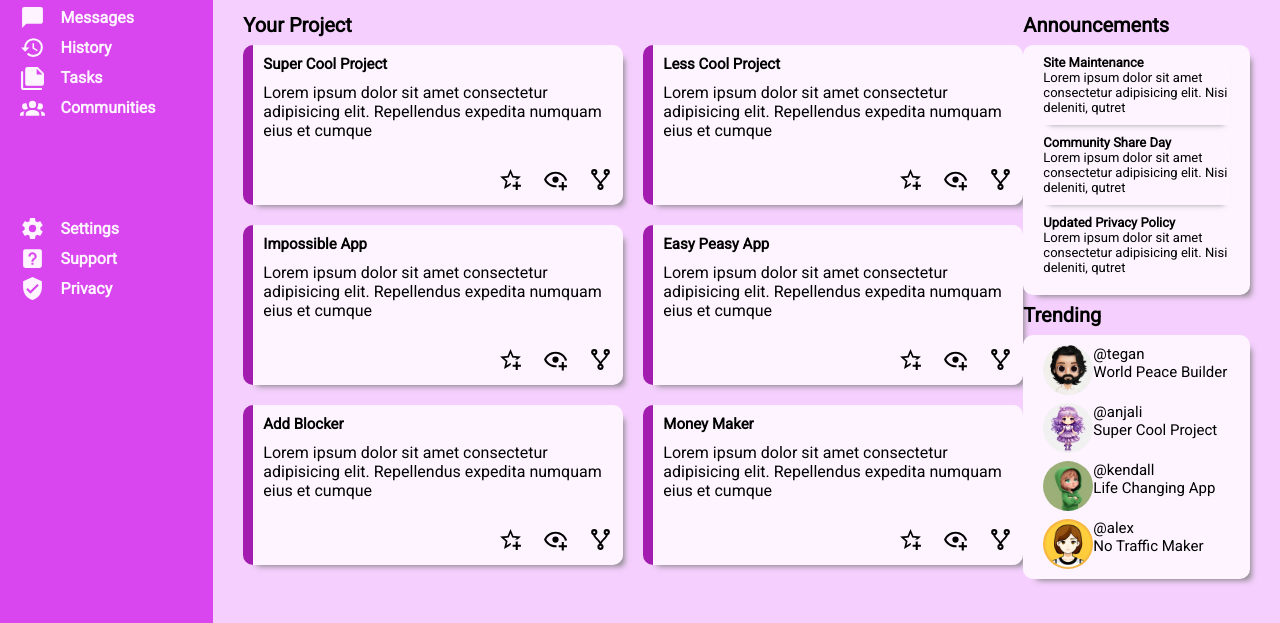
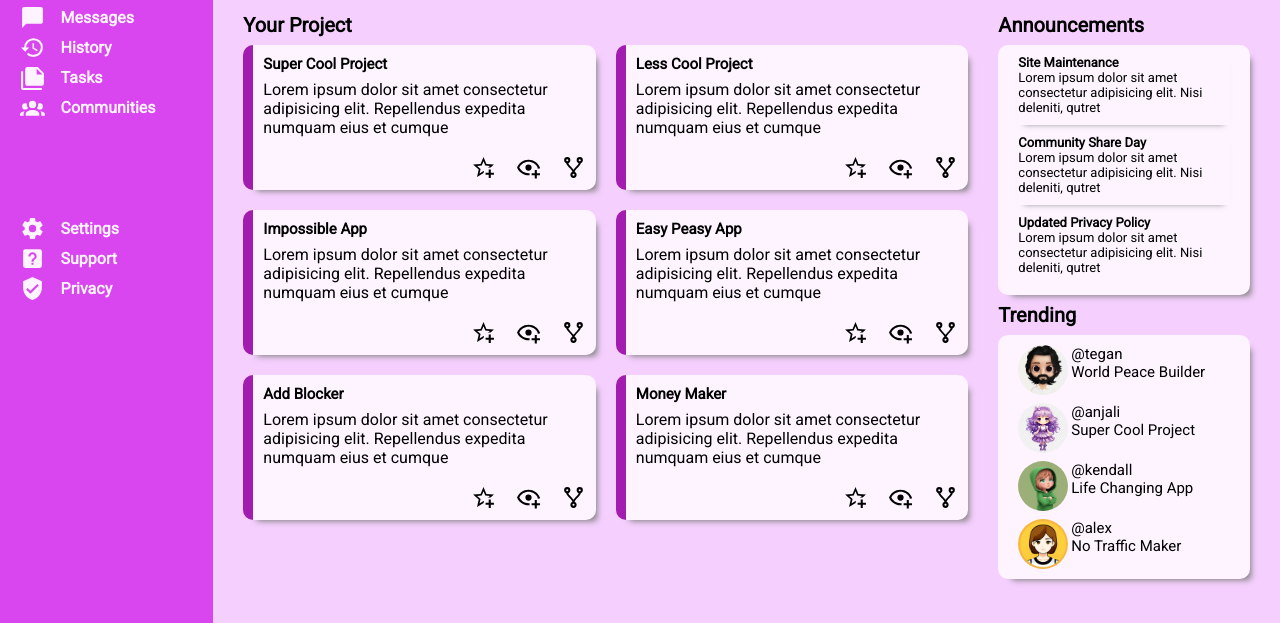
Before and after one commit to Anjalik712/admin-dashboard, a plain HTML site: page index.html in a window 1280 px wide. Shown: the part 177-800 px from the top of the page. Drawn offline with Linux system fonts and the light colour scheme.

Commit message:
adjust card size

```diff
--- a/style.css
+++ b/style.css
@@ -69,11 +69,10 @@ a{
     grid-template-columns: 1fr 1fr;
     grid-template-rows: 1fr 1fr 1fr;
     gap: 20px;
+    margin-right: 30px;
 }
 .card{
     background-color: #fdf4ff;
-    width: 380px;
-    height: 160px;
     border-radius: 10px;
     padding: 10px;
     display: grid;
```
